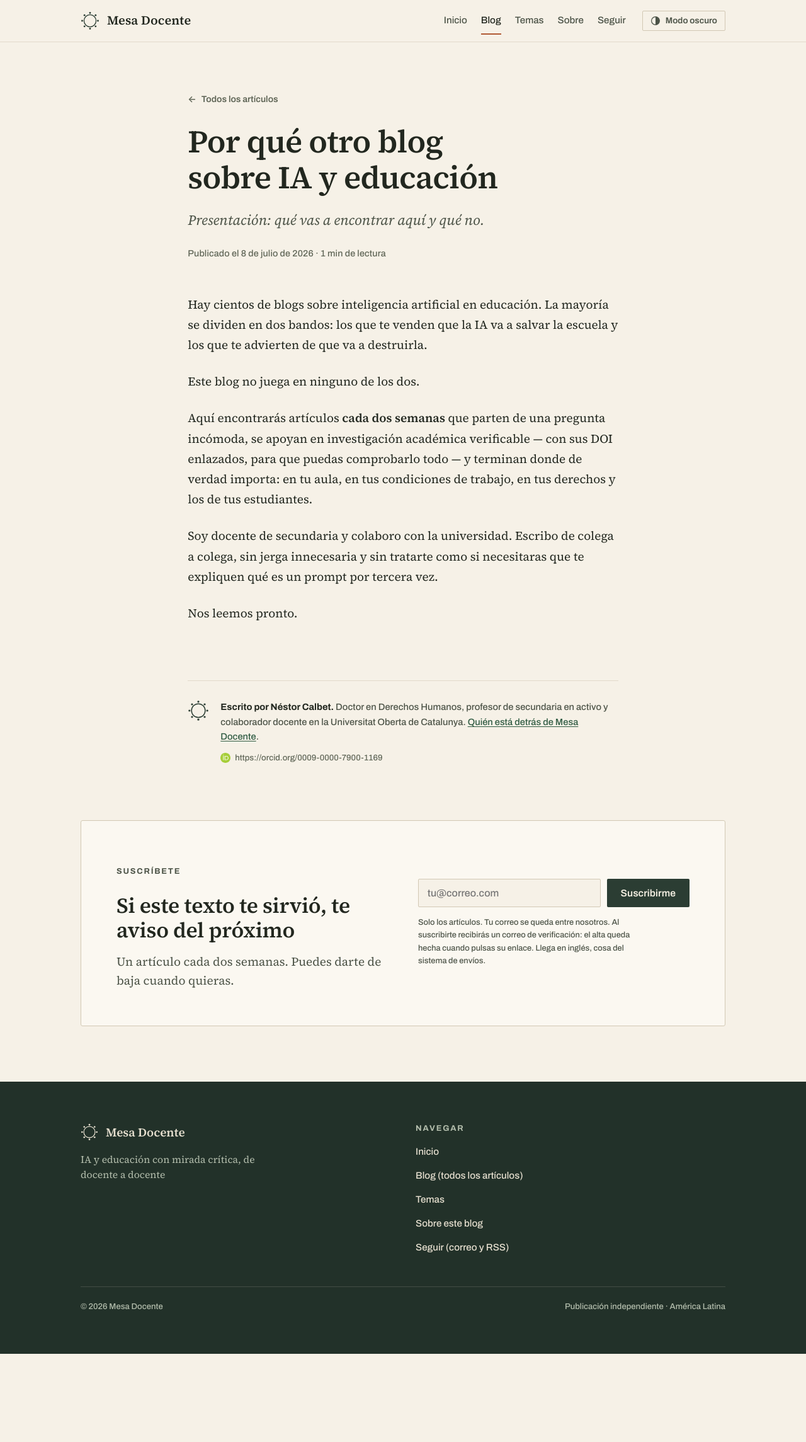
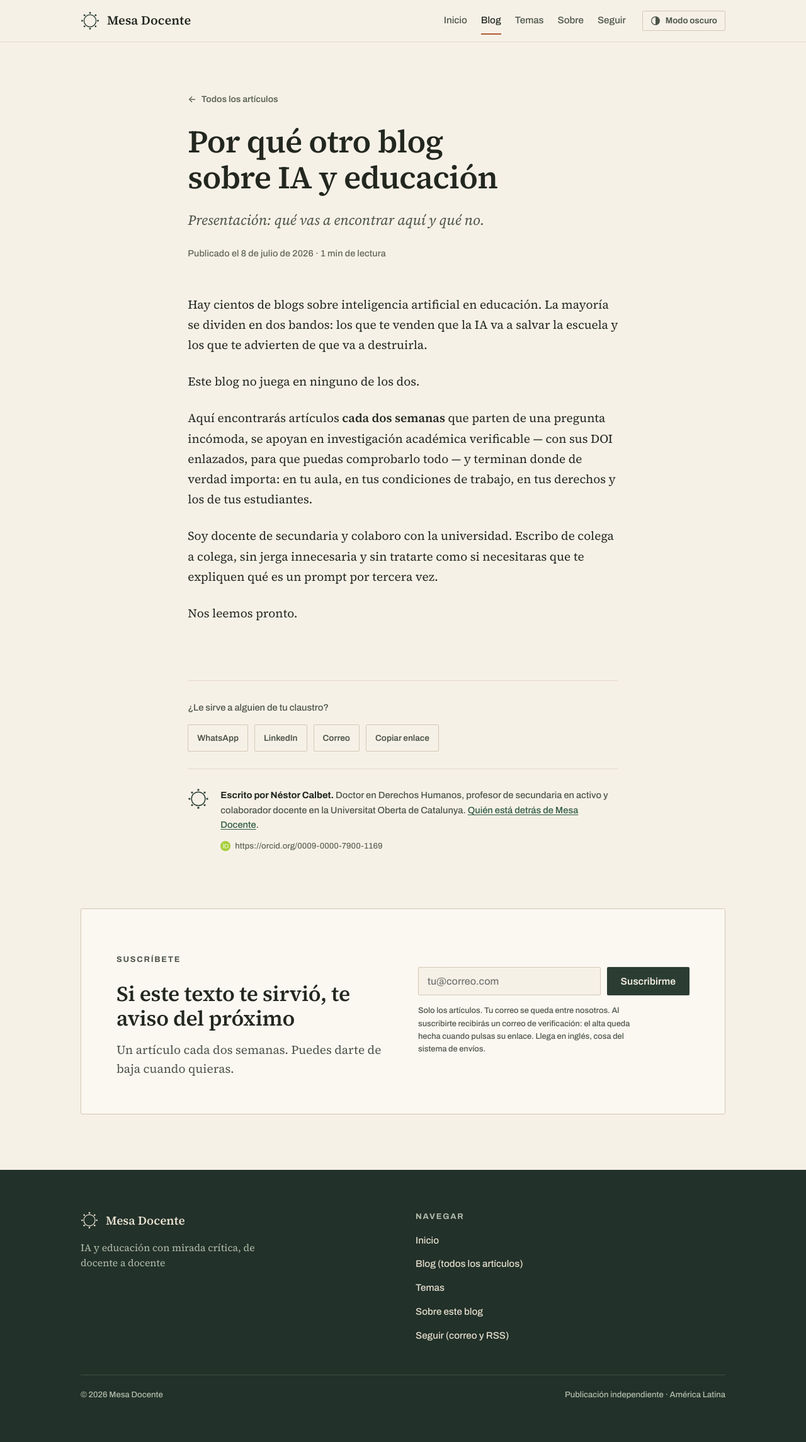
Before and after one commit to ncalbet/blog-docentes, a Jekyll site: the page built from _posts/2026-07-08-bienvenida.md, in a window 1280 px wide. Shown: the whole page at 63% size. Built offline with Jekyll 4.4.1, drawn with Linux system fonts in a browser that asks for light colours; before the commit the page ends 2149 px from its top, so only the background shows below that; part of the change alters nothing that is shown.

Commit message:
Añade botón de compartir al pie de los artículos y base técnica para GEO
Compartir: WhatsApp, LinkedIn, correo y copiar enlace, más el menú nativo del
sistema en móvil. Sin widgets de terceros, a propósito: los botones oficiales
cargan JS externo y cookies de seguimiento, y eso rompería la promesa del sitio
(analítica sin cookies, sin banner). Los tres enlaces funcionan sin JS; copiar y
el menú nativo solo aparecen con JS, igual que el selector de tema.

Codificación: url_encode deja los espacios como «+», y dentro de un mailto: ese
«+» llega literal al cliente de correo. Todo pasa por replace: '+', '%20'.

Base para GEO:
- og:image, que faltaba: al compartir, WhatsApp y LinkedIn pintaban una tarjeta
  desnuda. Por ahora el retrato; pendiente una tarjeta 1200x630 propia.
- Fecha de actualización visible bajo el título, a partir de last_modified_at.
- Mecanismo de preguntas frecuentes con JSON-LD FAQPage, inerte mientras el
  artículo no lleve `faq:` en su front matter.

El bloque de Umami de _config.yml viaja en este commit por ser comentarios; su
mitad en _layouts/default.html sigue sin commitear.

Co-Authored-By: Claude Opus 5 <noreply@anthropic.com>

```diff
--- a/_config.yml
+++ b/_config.yml
@@ -4,6 +4,14 @@ lang: es
 # Domini propi (apex): baseurl buit perquè el lloc se serveix a l'arrel, no a /blog-docentes/
 url: "https://mesadocente.com"
 baseurl: ""
+
+# Imatge de la targeta social (og:image / twitter:image). jekyll-seo-tag la fa absoluta
+# a partir de `url`. Sense això, compartir un article a WhatsApp o LinkedIn pintava una
+# targeta NUA, només text: LinkedIn no accepta el títol per paràmetre, el treu d'aquestes
+# meta. Hi va el retrat perquè és la imatge que ja tenim i perquè la marca és una persona.
+# PENDENT: una targeta 1200x630 pròpia — les xarxes esperen aquesta proporció i una imatge
+# quadrada l'escapcen pels costats.
+image: /assets/img/nestor-calbet.jpg
 
 # Autoria: PERSONA, no marca. Mesa Docente és la publicació; qui signa és una persona
 # amb ORCID. Amb `name` de marca, el JSON-LD declarava `Person: "Mesa Docente"` —una marca
@@ -42,6 +50,13 @@ cf_analytics_token: "916a1eec55f8441c9126e7ffffb494fe"   # Cloudflare Web Analyt
 # plausible_domain: mesadocente.com     # Plausible: sense cookies ni banner, de pagament
 # ga4_id: G-XXXXXXXXXX                  # Google Analytics 4: gratis, però a la UE demana avís de cookies
 
+# Umami Cloud — NO és part de la cascada de dalt: s'activa a banda i conviu amb Cloudflare.
+# Motiu de tenir-lo: Cloudflare Web Analytics no desglossa per campanya i el trànsit que ve
+# d'un correu arriba sense referer → "quant em porta la newsletter" no es pot respondre amb ell.
+# Umami llegeix els UTM. Enganxa aquí el Website ID d'umami.is i fes push.
+# umami_website_id: "________-____-____-____-____________"
+# umami_src: https://cloud.umami.is/script.js   # només si el compte és a la regió EU (canvia el host)
+
 # jekyll-feed genera /feed.xml automàticament (clau per a l'RSS del blog)
 feed:
   posts_limit: 20
--- /dev/null
+++ b/_includes/compartir.html
@@ -0,0 +1,91 @@
+{%- comment -%}
+  Fila de compartir del peu de l'article. Viu al layout, no a cada post: així
+  apareix també a tot el que ja està publicat, i canviar-la aquí ho canvia tot.
+
+  SENSE WIDGETS DE TERCERS, i és a propòsit. Els botons oficials de LinkedIn o
+  WhatsApp carreguen JS extern i galetes de seguiment; això trencaria la promesa
+  del lloc (analítica sense galetes, cap banner, «sin algoritmos de por medio» a
+  /seguir/). Aquí només hi ha enllaços normals: funcionen sense JS i no informen
+  ningú de qui llegeix què.
+
+  Codificació: `url_encode` deixa els espais com a `+`, i dins d'un `mailto:` el
+  `+` arriba LITERAL al client de correu («Capacitar+o+descualificar»). Per això
+  tot passa per `url_encode | replace: '+', '%20'`; WhatsApp i LinkedIn accepten
+  `%20` igual de bé, així que la cadena és una de sola per als tres.
+
+  LinkedIn només accepta la URL: el títol i la imatge de la targeta els treu de
+  les meta `og:` de la pàgina. Si algun dia desapareix `image:` del _config.yml,
+  el que es comparteix aquí queda nu.
+{%- endcomment -%}
+{%- assign titulo = page.title | strip_html | strip -%}
+{%- assign enlace = page.url | absolute_url -%}
+{%- capture mensaje -%}{{ titulo }} — {{ enlace }}{%- endcapture -%}
+{%- assign titulo_url = titulo | url_encode | replace: '+', '%20' -%}
+{%- assign enlace_url = enlace | url_encode | replace: '+', '%20' -%}
+{%- assign mensaje_url = mensaje | url_encode | replace: '+', '%20' -%}
+<div class="compartir" data-compartir data-url="{{ enlace }}" data-titulo="{{ titulo | escape }}">
+  <p class="compartir__label">¿Le sirve a alguien de tu claustro?</p>
+  <div class="compartir__acciones">
+    <a class="compartir__btn" href="https://wa.me/?text={{ mensaje_url }}" target="_blank" rel="noopener">WhatsApp</a>
+    <a class="compartir__btn" href="https://www.linkedin.com/sharing/share-offsite/?url={{ enlace_url }}" target="_blank" rel="noopener">LinkedIn</a>
+    <a class="compartir__btn" href="mailto:?subject={{ titulo_url }}&amp;body={{ mensaje_url }}">Correo</a>
+    {%- comment -%}
+      Aquests dos només tenen sentit amb JS, així que neixen amagats i el CSS els
+      ensenya sota `.js` (mateix patró que `.theme-toggle`). Sense JS no queda cap
+      botó mort a la pàgina; els tres enllaços de dalt segueixen funcionant.
+    {%- endcomment -%}
+    <button class="compartir__btn compartir__btn--js" type="button" data-copiar>Copiar enlace</button>
+    <button class="compartir__btn compartir__btn--js compartir__btn--nativo" type="button" data-nativo>Compartir…</button>
+  </div>
+</div>
+<script>
+/* Millora progressiva del bloc de compartir. Inline i no a theme.js perquè
+   theme.js es carrega a TOTES les pàgines i això només existeix als articles. */
+(function () {
+  var caja = document.querySelector('[data-compartir]');
+  if (!caja) return;
+  var url = caja.getAttribute('data-url');
+  var titulo = caja.getAttribute('data-titulo');
+
+  var copiar = caja.querySelector('[data-copiar]');
+  if (copiar) {
+    var original = copiar.textContent;
+    var hecho = function () {
+      copiar.textContent = '¡Copiado!';
+      setTimeout(function () { copiar.textContent = original; }, 1800);
+    };
+    /* Reserva per a navegadors sense Clipboard API: un textarea fora de pantalla.
+       Aquí no hi ha cap camp visible d'on copiar, a diferència de /seguir/. */
+    var reserva = function () {
+      try {
+        var t = document.createElement('textarea');
+        t.value = url; t.setAttribute('readonly', '');
+        t.style.position = 'absolute'; t.style.left = '-9999px';
+        document.body.appendChild(t); t.select();
+        document.execCommand('copy');
+        document.body.removeChild(t);
+        hecho();
+      } catch (e) {}
+    };
+    copiar.addEventListener('click', function () {
+      if (navigator.clipboard && navigator.clipboard.writeText) {
+        navigator.clipboard.writeText(url).then(hecho).catch(reserva);
+      } else { reserva(); }
+    });
+  }
+
+  /* Menú natiu del sistema: al mòbil és el camí bo (hi surten totes les apps que
+     el lector té instal·lades). Al navegador d'escriptori no existeix: el botó
+     es queda amagat i manen els enllaços de dalt. */
+  var nativo = caja.querySelector('[data-nativo]');
+  if (nativo) {
+    if (navigator.share) {
+      nativo.addEventListener('click', function () {
+        navigator.share({ title: titulo, url: url }).catch(function () {});
+      });
+    } else {
+      nativo.parentNode.removeChild(nativo);
+    }
+  }
+})();
+</script>
--- /dev/null
+++ b/_includes/faq.html
@@ -0,0 +1,52 @@
+{%- comment -%}
+  Preguntes freqüents del final de l'article. INERT mentre el post no porti `faq:`
+  al front matter — mateix criteri que els blocs d'analítica de default.html: la
+  peça hi és muntada, però no pinta res fins que algú la dota de contingut.
+
+  Forma al front matter del post:
+
+      faq:
+        - pregunta: "¿Puede un algoritmo decidir la nota de un alumno?"
+          respuesta: "…dues o tres frases que es puguin llegir soles…"
+
+  Per què existeix: un motor generatiu que ha de respondre una pregunta necessita
+  un tros de text que la respongui SENSE context al voltant. El cos de l'article
+  és assagístic a propòsit i no li serveix; això sí. Les respostes s'han de poder
+  entendre fora de la pàgina, sense pronoms que apuntin al paràgraf anterior.
+
+  El JSON-LD `FAQPage` conviu amb el `BlogPosting` que emet jekyll-seo-tag: són
+  dos blocs separats, que és el que Google espera, no un de fusionat.
+{%- endcomment -%}
+{%- comment -%} `size` sobre nil torna 0; `page.faq.size` hauria comparat nil amb 0 i Liquid hi peta {%- endcomment -%}
+{%- assign faq_n = page.faq | size -%}
+{%- if faq_n > 0 -%}
+<section class="faq" aria-labelledby="faq-titulo">
+  <h2 class="faq__titulo" id="faq-titulo">Preguntas frecuentes</h2>
+  <dl class="faq__lista">
+    {%- for item in page.faq %}
+    <div class="faq__item">
+      <dt>{{ item.pregunta }}</dt>
+      <dd>{{ item.respuesta }}</dd>
+    </div>
+    {%- endfor %}
+  </dl>
+</section>
+<script type="application/ld+json">
+{
+  "@context": "https://schema.org",
+  "@type": "FAQPage",
+  "mainEntity": [
+    {%- for item in page.faq %}
+    {
+      "@type": "Question",
+      "name": {{ item.pregunta | strip_html | normalize_whitespace | jsonify }},
+      "acceptedAnswer": {
+        "@type": "Answer",
+        "text": {{ item.respuesta | strip_html | normalize_whitespace | jsonify }}
+      }
+    }{% unless forloop.last %},{% endunless %}
+    {%- endfor %}
+  ]
+}
+</script>
+{%- endif -%}
--- a/_layouts/post.html
+++ b/_layouts/post.html
@@ -14,7 +14,13 @@ layout: default
         {% if page.category %}{%- assign tema = site.data.temas | where: "slug", page.category | first -%}<p class="eyebrow eyebrow--accent"><a class="eyebrow-link" href="{{ '/temas/' | append: page.category | append: '/' | relative_url }}">{{ tema.nombre | default: page.category }}</a></p>{% endif %}
         <h1 class="article-title">{{ page.title }}</h1>
         {% if page.description %}<p class="article-dek">{{ page.description }}</p>{% endif %}
-        <p class="article-meta">Publicado el {{ page.date | date: "%-d" }} de {{ meses[mes] }} de {{ page.date | date: "%Y" }} &middot; {{ lectura }} min de lectura</p>
+        {%- comment -%}
+          La fecha de actualización se pinta AQUÍ, a la vista, y no solo en los metadatos:
+          es la señal que dice —al lector y a quien indexa— que el texto sigue mantenido.
+          Solo aparece si `publish.js --update` ha estampado `last_modified_at`.
+        {%- endcomment -%}
+        {%- assign mes_act = page.last_modified_at | date: "%-m" | minus: 1 -%}
+        <p class="article-meta">Publicado el {{ page.date | date: "%-d" }} de {{ meses[mes] }} de {{ page.date | date: "%Y" }} &middot; {{ lectura }} min de lectura{% if page.last_modified_at %} &middot; Actualizado el {{ page.last_modified_at | date: "%-d" }} de {{ meses[mes_act] }} de {{ page.last_modified_at | date: "%Y" }}{% endif %}</p>
       </div></div>
     </header>
 
@@ -23,6 +29,11 @@ layout: default
     </div></div>
 
     <div class="container"><div class="reading">
+      {%- comment -%} Inerte mientras el post no lleve `faq:` en su front matter {%- endcomment -%}
+      {% include faq.html %}
+
+      {% include compartir.html %}
+
       {%- comment -%}
         La firma va al layout, no a cada artículo: cambiarla aquí la cambia también en
         todo lo ya publicado. El iD enlaza a ORCID y ORCID enlaza de vuelta a este sitio;
--- a/assets/css/style.css
+++ b/assets/css/style.css
@@ -259,6 +259,33 @@ figcaption { font-family:var(--sans); font-size:.82rem; color:var(--muted); line
 .orcid-id__mark { flex-shrink:0; }
 .about-idline { font-family:var(--sans); font-size:.9rem; color:var(--ink-soft); display:flex; flex-wrap:wrap; align-items:center; gap:8px; }
 
+/* ---------- 10b. Compartir y preguntas frecuentes ------------- */
+/* Botones deliberadamente secundarios: el CTA sólido (.btn) es el de la newsletter,
+   que va justo debajo. Si compartir gritara igual, competirían y perderían los dos.
+   Mismo lenguaje visual que .theme-toggle: contorno fino, sans, sin relleno. */
+.compartir { margin-top:1.4em; padding-top:1.6em; border-top:1px solid var(--rule); }
+.compartir__label { font-family:var(--sans); font-size:.92rem; color:var(--ink-soft); margin:0 0 14px; }
+.compartir__acciones { display:flex; flex-wrap:wrap; gap:10px; }
+.compartir__btn {
+  display:inline-flex; align-items:center; white-space:nowrap;
+  font-family:var(--sans); font-size:.85rem; font-weight:600; color:var(--ink-soft);
+  background:transparent; border:1px solid var(--rule-strong); border-radius:2px;
+  padding:9px 14px; cursor:pointer; text-decoration:none;
+  transition:border-color .18s ease, color .18s ease;
+}
+.compartir__btn:hover { border-color:var(--ink-soft); color:var(--ink); }
+/* Mejora progresiva, igual que el toggle de tema: «Copiar» y el menú nativo no
+   hacen nada sin JS, así que sin JS no se pintan. Los tres enlaces siguen ahí. */
+.compartir__btn--js { display:none; }
+.js .compartir__btn--js { display:inline-flex; }
+
+/* Preguntas frecuentes: contenido, no adorno. Se imprime (a diferencia de compartir). */
+.faq { margin-top:1.4em; padding-top:1.6em; border-top:1px solid var(--rule); }
+.faq__titulo { font-family:var(--serif); font-weight:600; font-size:var(--fs-h2); line-height:1.24; letter-spacing:-.01em; }
+.faq__lista { margin:22px 0 0; display:flex; flex-direction:column; gap:1.1em; }
+.faq__item dt { font-family:var(--sans); font-weight:700; font-size:1rem; color:var(--ink); line-height:1.45; }
+.faq__item dd { margin:8px 0 0; color:var(--ink-soft); line-height:1.6; }
+
 /* ---------- 11. Bloque de suscripción ------------------------ */
 .newsletter { background:var(--surface); border:1px solid var(--rule-strong); border-radius:var(--radius); padding:clamp(28px, 5vw, 56px); }
 /* min() en el mínimo: si no caben 280px, la pista se encoge en vez de desbordar */
@@ -344,7 +371,7 @@ main { flex:1; }
   *, *::before, *::after { animation-duration:.001ms !important; transition-duration:.001ms !important; }
 }
 @media print {
-  .site-header .header-actions, .newsletter, .skip-link, .theme-toggle { display:none; }
+  .site-header .header-actions, .newsletter, .skip-link, .theme-toggle, .compartir { display:none; }
   body { background:#fff; color:#000; }
   a { color:#000; text-decoration:underline; }
 }
```
